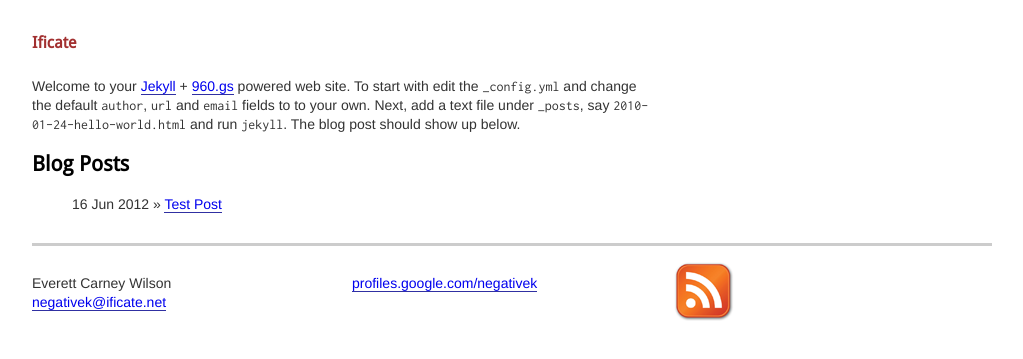
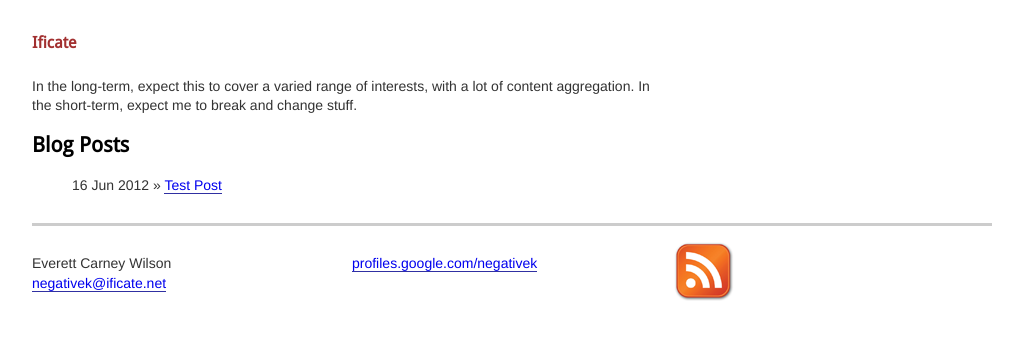
Before and after one commit to emarchak/ificateJekyll, a Jekyll site: the page built from index.html, in a window 1280 px wide. Shown: the top 359 px of the page, without its empty margins (128-1151 px from the left). Built offline with Jekyll 4.4.1, drawn with Linux system fonts in a browser that asks for light colours; Markdown is read by kramdown in place of the engine named in the settings.

Commit message:
Detail site plan.

```diff
--- a/index.html
+++ b/index.html
@@ -2,10 +2,6 @@
 layout: main
 title: Home
 ---
-Welcome to your <a href="http://jekyllrb.com">Jekyll</a> + <a href="http://960.gs">960.gs</a> powered web site.
+In the long-term, expect this to cover a varied range of interests, with a lot of content aggregation.
 
-To start with edit the <code>_config.yml</code> and change the default <code>author</code>, <code>url</code> and <code>email</code> fields to
-to your own.
-
-Next, add a text file under <code>_posts</code>, say <code>2010-01-24-hello-world.html</code> and run <code>jekyll</code>. The blog post
-should show up below.
+In the short-term, expect me to break and change stuff.
```
